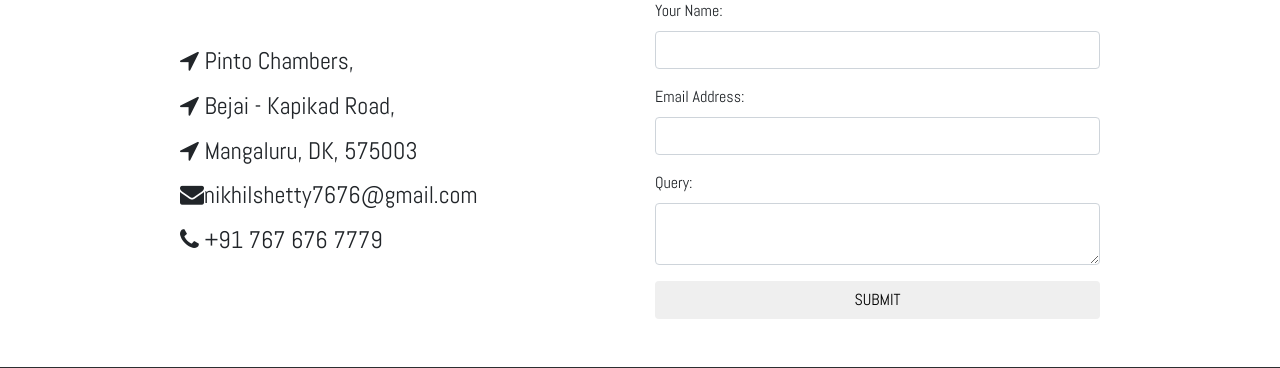
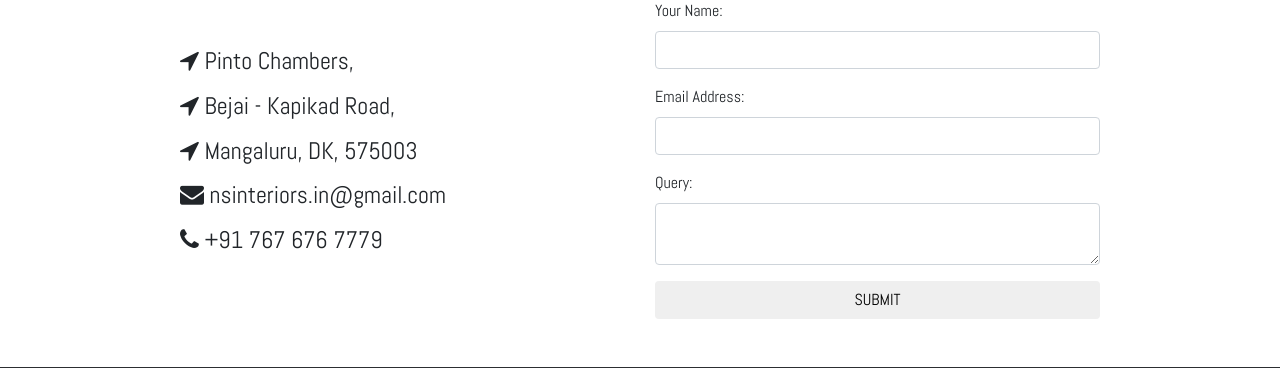
Before and after one commit to ajin94/NSInteriors, a Flask app: page /testimonials in a window 1280 px wide. Shown: the part 1380-1748 px from the top of the page. Run offline with Flask 2, Linux system fonts and the light colour scheme; some libraries are stand-ins or nearby versions.

Commit message:
Update testimonials.html

```diff
--- a/templates/client/testimonials.html
+++ b/templates/client/testimonials.html
@@ -84,7 +84,7 @@
             <h4 class="mb-3"><i class='fa fa-location-arrow'></i> Pinto Chambers,</h4>
             <h4 class="mb-3"><i class='fa fa-location-arrow'></i> Bejai - Kapikad Road,</h4>
             <h4 class="mb-3"><i class='fa fa-location-arrow'></i> Mangaluru, DK, 575003</h4>
-            <h4 class="mb-3"><i class='fa fa-envelope'></i>nikhilshetty7676@gmail.com</h4>
+            <h4 class="mb-3"><i class='fa fa-envelope'></i> nsinteriors.in@gmail.com</h4>
             <h4 class="mb-3"><i class='fa fa-phone'></i> +91 767 676 7779</h4>
         </div>
         <div class="col-md-5">
```
